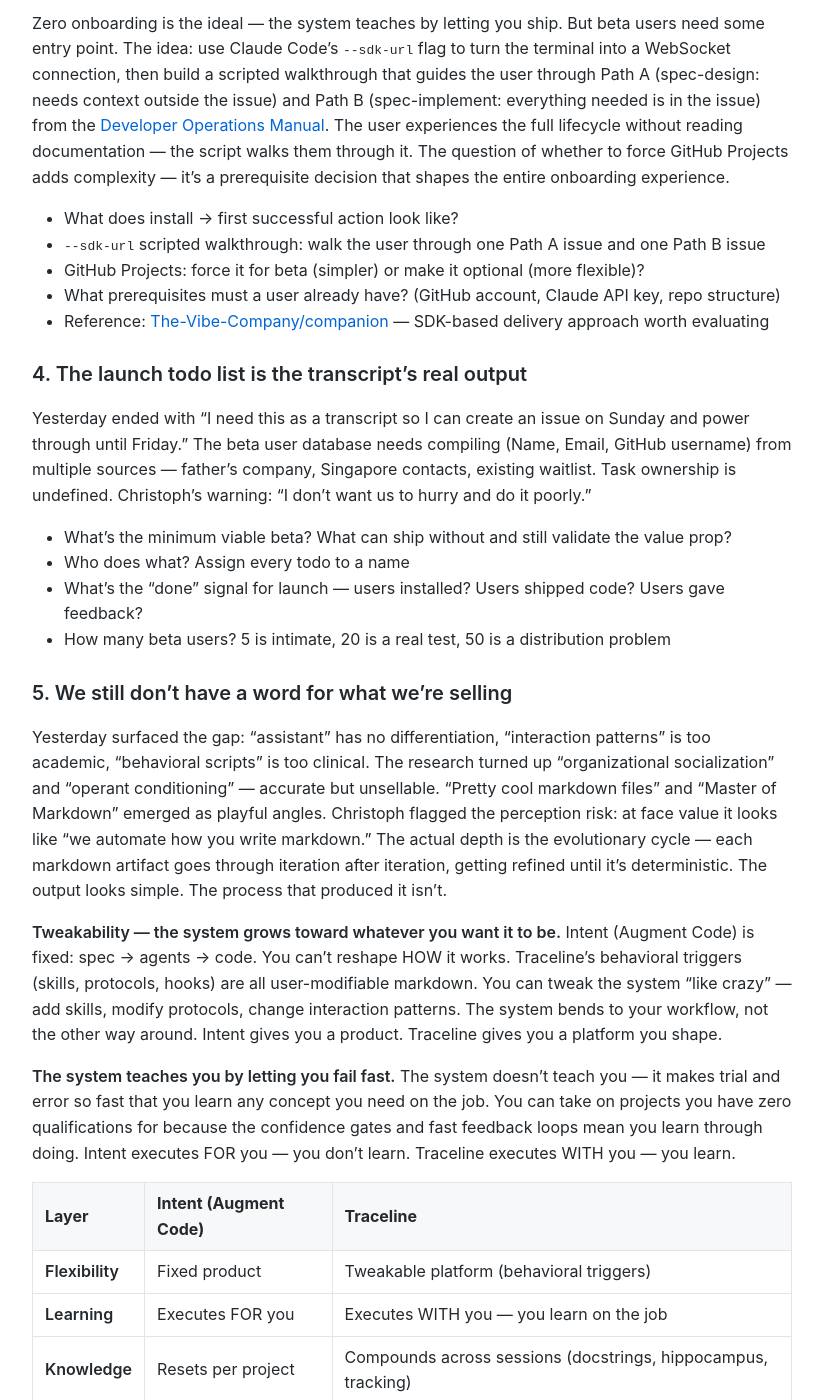
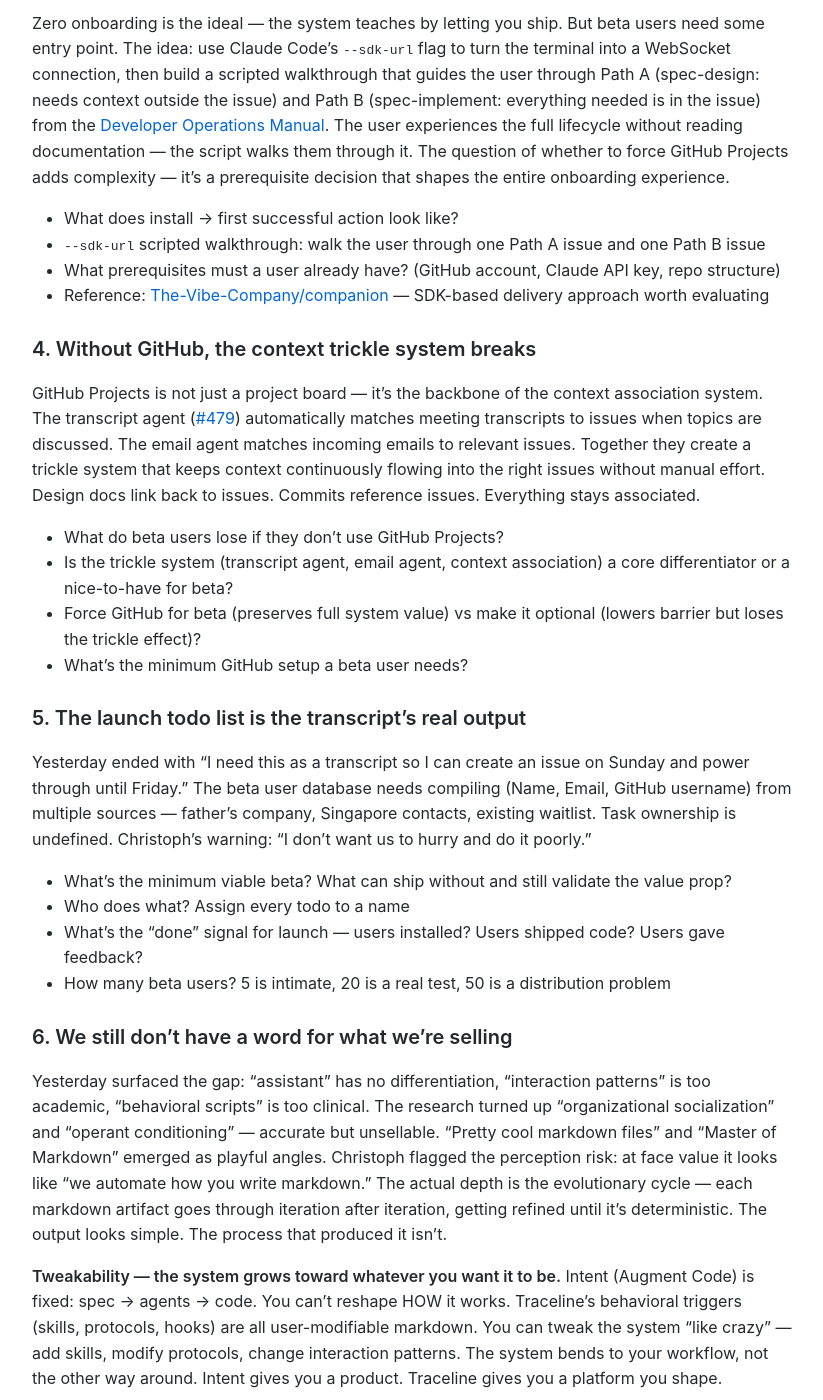
Before and after one commit to MariusWilsch/public-wilsch-ai-pages, a Jekyll site: the page built from global/meeting-agenda-developer-launch-deep-dive-2026-02-15.md, in a window 1280 px wide and 1400 px high, scrolled down 1452 px. Shown: the whole window, without its empty margins (228-1051 px from the left). Built offline with Jekyll 4.4.1, drawn with Linux system fonts in a browser that asks for light colours; our own code applies the rules of GitHub Pages for plain Markdown files.

Commit message:
Sync from hippocampus 2026-02-15

```diff
--- a/global/meeting-agenda-developer-launch-deep-dive-2026-02-15.md
+++ b/global/meeting-agenda-developer-launch-deep-dive-2026-02-15.md
@@ -45,11 +45,19 @@ Zero onboarding is the ideal — the system teaches by letting you ship. But bet
 
 - What does install → first successful action look like?
 - `--sdk-url` scripted walkthrough: walk the user through one Path A issue and one Path B issue
-- GitHub Projects: force it for beta (simpler) or make it optional (more flexible)?
 - What prerequisites must a user already have? (GitHub account, Claude API key, repo structure)
 - Reference: [The-Vibe-Company/companion](https://github.com/The-Vibe-Company/companion) — SDK-based delivery approach worth evaluating
 
-### 4. The launch todo list is the transcript's real output
+### 4. Without GitHub, the context trickle system breaks
+
+GitHub Projects is not just a project board — it's the backbone of the context association system. The transcript agent ([#479](https://github.com/DaveX2001/claude-code-improvements/issues/479)) automatically matches meeting transcripts to issues when topics are discussed. The email agent matches incoming emails to relevant issues. Together they create a trickle system that keeps context continuously flowing into the right issues without manual effort. Design docs link back to issues. Commits reference issues. Everything stays associated.
+
+- What do beta users lose if they don't use GitHub Projects?
+- Is the trickle system (transcript agent, email agent, context association) a core differentiator or a nice-to-have for beta?
+- Force GitHub for beta (preserves full system value) vs make it optional (lowers barrier but loses the trickle effect)?
+- What's the minimum GitHub setup a beta user needs?
+
+### 5. The launch todo list is the transcript's real output
 
 Yesterday ended with "I need this as a transcript so I can create an issue on Sunday and power through until Friday." The beta user database needs compiling (Name, Email, GitHub username) from multiple sources — father's company, Singapore contacts, existing waitlist. Task ownership is undefined. Christoph's warning: "I don't want us to hurry and do it poorly."
 
@@ -58,7 +66,7 @@ Yesterday ended with "I need this as a transcript so I can create an issue on Su
 - What's the "done" signal for launch — users installed? Users shipped code? Users gave feedback?
 - How many beta users? 5 is intimate, 20 is a real test, 50 is a distribution problem
 
-### 5. We still don't have a word for what we're selling
+### 6. We still don't have a word for what we're selling
 
 Yesterday surfaced the gap: "assistant" has no differentiation, "interaction patterns" is too academic, "behavioral scripts" is too clinical. The research turned up "organizational socialization" and "operant conditioning" — accurate but unsellable. "Pretty cool markdown files" and "Master of Markdown" emerged as playful angles. Christoph flagged the perception risk: at face value it looks like "we automate how you write markdown." The actual depth is the evolutionary cycle — each markdown artifact goes through iteration after iteration, getting refined until it's deterministic. The output looks simple. The process that produced it isn't.
 
```
